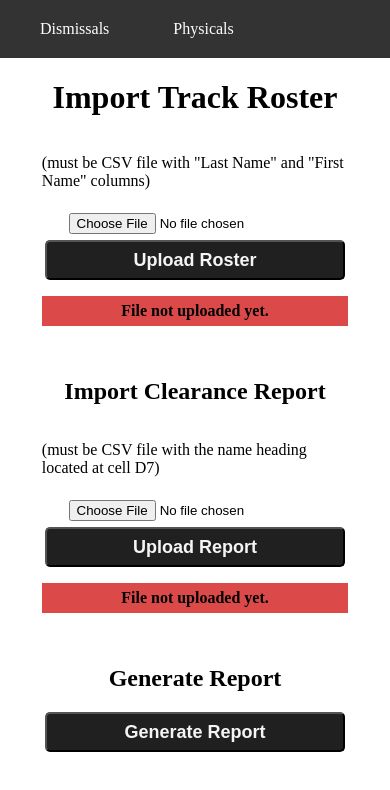
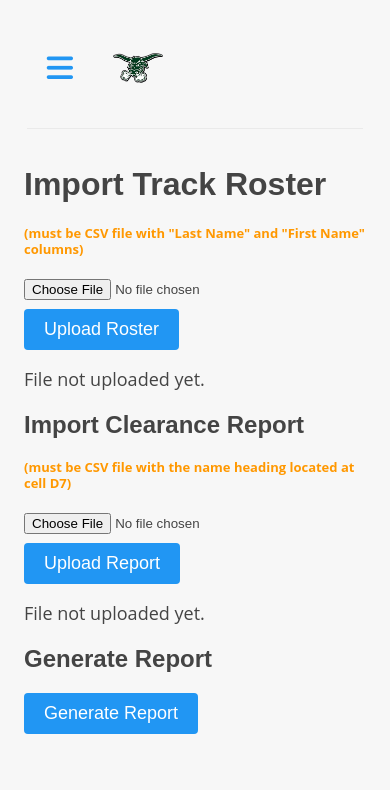
Before and after one commit to eaakre/track, a plain HTML site: page physicals.html in a window 390 px wide. Drawn offline with nearby package versions, Linux system fonts and the light colour scheme.

Commit message:
mobile update

```diff
--- a/physicals.html
+++ b/physicals.html
@@ -4,7 +4,7 @@
     <meta charset="UTF-8">
     <meta http-equiv="X-UA-Compatible" content="IE=edge">
     <meta name="viewport" content="width=device-width, initial-scale=1.0">
-    <link rel="stylesheet" href="styles.css">
+    <link rel="stylesheet" href="style.css">
 
 
     <title>Physicals</title>
@@ -12,6 +12,11 @@
 <body>
     <header>
         <nav>
+            <input type="checkbox" id="check">
+            <label for="check" class="checkbtn">
+                <i class="fas fa-bars" style="color: #2196F3;"></i>
+            </label>
+            <img src="fernando.png" alt="">
             <ul>
                 <li><a href="index.html">Dismissals</a></li>
                 <li><a href="physicals.html" onclick="window.open('physicals.html', '_self');">Physicals</a></li>
@@ -20,6 +25,7 @@
     </header>
 
     <main>
+        <div class="left">
             <div class="upload">
                 <h1>Import Track Roster</h1>
                 <p class="warning">(must be CSV file with "Last Name" and "First Name" columns)</p>
@@ -40,9 +46,9 @@
                 <h2>Generate Report</h2>
                 <button id="generate-button" onclick=getPhysical()>Generate Report</button>
             </div>
+        </div>
 
-
-        <div class="container">
+        <div class="right">
             <div id="physical-list">
 
             </div>
@@ -50,6 +56,7 @@
     </main>
 
     <script src="https://cdn.jsdelivr.net/npm/papaparse@5.4.0/papaparse.min.js"></script>
+    <script src="https://kit.fontawesome.com/f2fed757ef.js" crossorigin="anonymous"></script>
     <script src="physicals.js"></script>
 </body>
 </html>
--- a/physicals.js
+++ b/physicals.js
@@ -23,6 +23,7 @@ const uploadConfirm = document.getElementById("upload-confirm").
     });
     rosterSwitch.innerHTML = 'File Uploaded!'
     rosterSwitch.style.background = 'rgb(37 159 67)'
+    rosterSwitch.style.color = '#FFFFFF'
     console.log(roster)
 });
 
--- /dev/null
+++ b/style.css
@@ -0,0 +1,216 @@
+/* Define color scheme */
+body {
+    background-color: #F7F7F7;
+    color: #444444;
+    font-family: 'Open Sans', sans-serif;
+}
+
+a {
+    color: #2196F3;
+}
+
+/* Typography */
+h1, h2, h3, h4 {
+    font-family: 'Montserrat', sans-serif;
+    font-weight: bold;
+}
+
+p {
+    font-size: 18px;
+    line-height: 1.25;
+}
+
+/* Layout and spacing */
+header {
+    display: flex;
+    justify-content: space-between;
+    align-items: center;
+    padding: 20px;
+    border-bottom: 1px #c7c7c74b solid;
+    margin: 0 5%;
+}
+
+nav {
+    display: flex;
+    align-items: center;
+    justify-content: space-evenly;
+}
+
+nav img {
+    max-width: 50px;
+}
+
+nav ul {
+    display: flex;
+    list-style: none;
+}
+
+nav ul li {
+    margin: 0 50px;
+}
+
+nav ul li a {
+    font-size: xx-large;
+    text-decoration: none;
+}
+
+.checkbtn {
+    font-size: 30px;
+    color: white;
+    float: right;
+    line-height: 80px;
+    margin-right: 40px;
+    cursor: pointer;
+    display: none;
+}
+
+#check {
+    display: none;
+}
+
+main {
+    display: flex;
+}
+
+.left {
+    display: block;
+    width: 40%;
+    margin: 10px 40px;
+}
+
+.right {
+    width: 60%;
+    display: grid;
+    grid-template-columns: repeat(auto-fit, minmax(300px, 1fr));
+    grid-gap: 40px;
+    margin: 10px 40px;
+}
+
+textarea {
+    min-width: 90%;
+    min-height: 150px;
+}
+
+/* CSS effects */
+button {
+    background-color: #2196F3;
+    color: #FFFFFF;
+    border: none;
+    border-radius: 4px;
+    padding: 10px 20px;
+    font-size: 18px;
+    cursor: pointer;
+    transition: all 0.2s ease-in-out;
+}
+
+button:hover {
+    background-color: #1769aa;
+}
+
+input[type="file"] {
+    width: 250px;
+    height: 30px;
+}
+
+.upload label {
+    display: block;
+    position: relative;
+    margin: 20px 0;
+    padding: 10px;
+    border-radius: 4px;
+    background-color: #FFFFFF;
+    box-shadow: 0 0 10px rgba(0, 0, 0, 0.1);
+    cursor: pointer;
+}
+
+.upload label:hover {
+    background-color: #F7F7F7;
+}
+
+.upload label::after {
+    content: 'Choose file';
+    display: block;
+    position: absolute;
+    top: 50%;
+    left: 50%;
+    transform: translate(-50%, -50%);
+}
+
+.upload input[type="file"]:focus + label {
+    outline: 1px solid #2196F3;
+}
+
+.warning {
+    color: #FF9800;
+    font-size: small;
+    font-weight: bold;
+    margin: 20px 0;
+}
+
+#physical-list li {
+    margin: 5px;
+    padding: 10px;
+    border-radius: 4px;
+    background-color: #FFFFFF;
+    list-style: none;
+}
+
+#physical-list li:nth-child(odd) {
+    background-color: #e9e8e8;
+}
+
+
+@media only screen and (max-width: 600px) {
+    .checkbtn {
+        display: block;
+    }
+
+    ul {
+        position: fixed;
+        display: flex;
+        flex-direction: column;
+        width: 100%;
+        height: 100vh;
+        background: #1769aa;
+        top: 100px;
+        left: -125%;
+        text-align: left;
+        transition: all .5s;
+        z-index: 100;
+    }
+
+    nav ul li {
+        margin-top: 10px;
+        line-height: 40px;
+    }
+
+    nav ul li a {
+        color: white;
+        font-size: 20px;
+    }
+
+    a:hover, a.active {
+        background: none;
+    }
+
+    #check:checked ~ ul {
+        left: 0;
+    }
+
+    main {
+        display: flex;
+        flex-direction: column;
+        margin: 1em;
+    }
+
+    .left {
+        display: block;
+        width: 100%;
+        margin: 0;
+    }
+
+    .right {
+        width: 100%;
+        margin: 1em 0;
+    }
+}
--- a/styles.css
+++ b/styles.css
@@ -14,6 +14,7 @@ header {
 	top: 0;
 	left: 0;
 	width: 100%;
+    text-align: center;
 }
 
 nav ul {
@@ -24,13 +25,15 @@ nav ul {
 
 nav li {
 	display: inline-block;
-	margin-left: 20px;
+
 }
 
 nav li a {
 	color: #fff;
+    text-transform: uppercase;
 	text-decoration: none;
 	padding: 10px 20px;
+    margin: 0 50px;
 	display: inline-block;
 }
 
```
Also changed, not shown: index.html (+9 -3 lines), fernando.png (added), 1 other file. Lines whose indentation alone changed are shown as unchanged.
